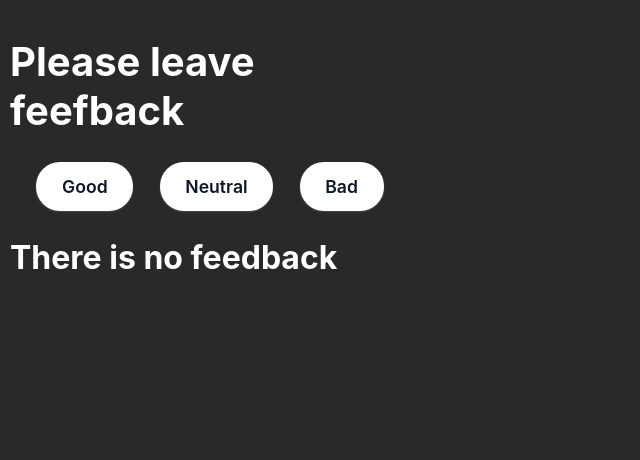
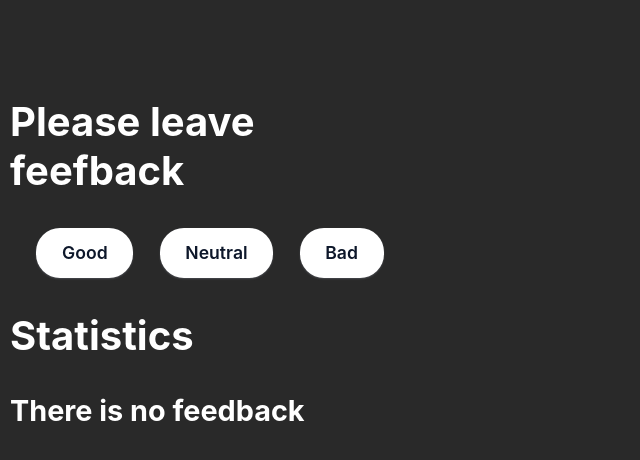
Before and after one commit to oshuster/goit-react-hw-04-feedback, a React (Create React App) app: page / in a window 1280 px wide. Shown: the top 460 px of the page, without its empty margins (0-640 px from the left). Built offline with nearby package versions, Linux system fonts and the light colour scheme.

Commit message:
[] refactoring

```diff
--- a/src/components/App.jsx
+++ b/src/components/App.jsx
@@ -1,19 +1,62 @@
+import { Component } from 'react';
+import FeedbackOptions from 'components/FeedbackOptions/FeedbackOptions';
+import Statistics from 'components/Statistics/Statistics';
+import Notification from 'components/Notification/Notification';
 import Section from './Section/Section';
 
-export const App = () => {
-  return (
-    <div
-      style={{
-        height: '100vh',
-        display: 'flex',
-        justifyContent: 'center',
-        fontSize: 40,
-        color: '#010101',
-        maxWidth: '400px',
-        padding: '10px',
-      }}
-    >
-      <Section title="Please leave feefback" />
-    </div>
-  );
-};
+import css from './app.module.css';
+
+class App extends Component {
+  state = {
+    good: 0,
+    neutral: 0,
+    bad: 0,
+  };
+
+  handleClick = ({ target: { name } }) => {
+    this.setState(
+      prevState => ({ [name]: prevState[name] + 1 }),
+      this.countTotalFeedback
+    );
+  };
+  countTotalFeedback = () => {
+    const { good, neutral, bad } = this.state;
+    return good + neutral + bad;
+  };
+
+  countPositiveFeedbackPercentage = () => {
+    const { good } = this.state;
+    const totalFeedback = this.countTotalFeedback();
+    if (!totalFeedback) {
+      return 0;
+    }
+    return Math.ceil((good / totalFeedback) * 100);
+  };
+
+  render() {
+    const { good, bad, neutral } = this.state;
+    return (
+      <div className={css.container}>
+        <h1 className={css.title}>{this.props.title}</h1>
+        <Section title="Please leave feefback">
+          <FeedbackOptions handleClick={this.handleClick} />
+        </Section>
+        <Section title="Statistics">
+          {this.countTotalFeedback() ? (
+            <Statistics
+              good={good}
+              neutral={neutral}
+              bad={bad}
+              total={this.countTotalFeedback()}
+              positivePercentage={this.countPositiveFeedbackPercentage()}
+            />
+          ) : (
+            <Notification message="There is no feedback" />
+          )}
+        </Section>
+      </div>
+    );
+  }
+}
+
+export default App;
--- a/src/components/Notification/notification.module.css
+++ b/src/components/Notification/notification.module.css
@@ -1,3 +1,3 @@
 .message {
-  font-size: 0.8em;
+  font-size: 1.8em;
 }
--- a/src/components/Section/Section.jsx
+++ b/src/components/Section/Section.jsx
@@ -1,53 +1,15 @@
 import { Component } from 'react';
-import FeedbackOptions from 'components/FeedbackOptions/FeedbackOptions';
-import Statistics from 'components/Statistics/Statistics';
-import Notification from 'components/Notification/Notification';
 
 import css from './section.module.css';
 
 class Section extends Component {
-  state = {
-    good: 0,
-    neutral: 0,
-    bad: 0,
-    total: 0,
-    totalPositive: 0,
-  };
-
-  handleClick = ({ target: { name } }) => {
-    this.setState(
-      prevState => ({ [name]: prevState[name] + 1 }),
-      this.countTotalFeedback
-    );
-  };
-  countTotalFeedback = () => {
-    const { good, neutral, bad } = this.state;
-    this.setState({ total: good + neutral + bad });
-    this.countPositiveFeedbackPercentage();
-  };
-
-  countPositiveFeedbackPercentage = () => {
-    this.setState(({ good, total }) => ({
-      totalPositive: Math.ceil((good / total) * 100),
-    }));
-  };
   render() {
+    const { title, children } = this.props;
     return (
-      <div className={css.container}>
-        <h1 className={css.title}>{this.props.title}</h1>
-        <FeedbackOptions handleClick={this.handleClick} />
-        {this.state.total ? (
-          <Statistics
-            good={this.state.good}
-            neutral={this.state.neutral}
-            bad={this.state.bad}
-            total={this.state.total}
-            positivePercentage={this.state.totalPositive}
-          />
-        ) : (
-          <Notification message="There is no feedback" />
-        )}
-      </div>
+      <section>
+        <h2 className={css.title}>{title}</h2>
+        {children}
+      </section>
     );
   }
 }
--- a/src/components/Statistics/Statistics.jsx
+++ b/src/components/Statistics/Statistics.jsx
@@ -4,9 +4,9 @@ import css from './statistics.module.css';
 class Statistics extends Component {
   render() {
     const { good, neutral, bad, total, positivePercentage } = this.props;
+    console.log(total);
     return (
       <>
-        <p className={css.statistics_title}>Statistics</p>
         <p className={css.result}>
           Good: <span>{good}</span>
         </p>
--- a/src/components/Statistics/statistics.module.css
+++ b/src/components/Statistics/statistics.module.css
@@ -4,4 +4,5 @@
 
 .result {
   font-size: 30px;
+  margin: 15px 0;
 }
--- /dev/null
+++ b/src/components/app.module.css
@@ -0,0 +1,19 @@
+.container {
+  color: #fff;
+  display: flex;
+  flex-direction: column;
+  max-width: 400px;
+  padding: 10px;
+  /*  */
+  /* height: 100vh;
+  display: flex;
+  justify-content: center;
+  font-size: 40;
+  color: #010101;
+  max-width: 400px;
+   */
+}
+
+.title {
+  font-size: 40px;
+}
--- a/src/index.js
+++ b/src/index.js
@@ -1,6 +1,6 @@
 import React from 'react';
 import ReactDOM from 'react-dom/client';
-import { App } from 'components/App';
+import App from 'components/App';
 import './index.css';
 
 ReactDOM.createRoot(document.getElementById('root')).render(
```
